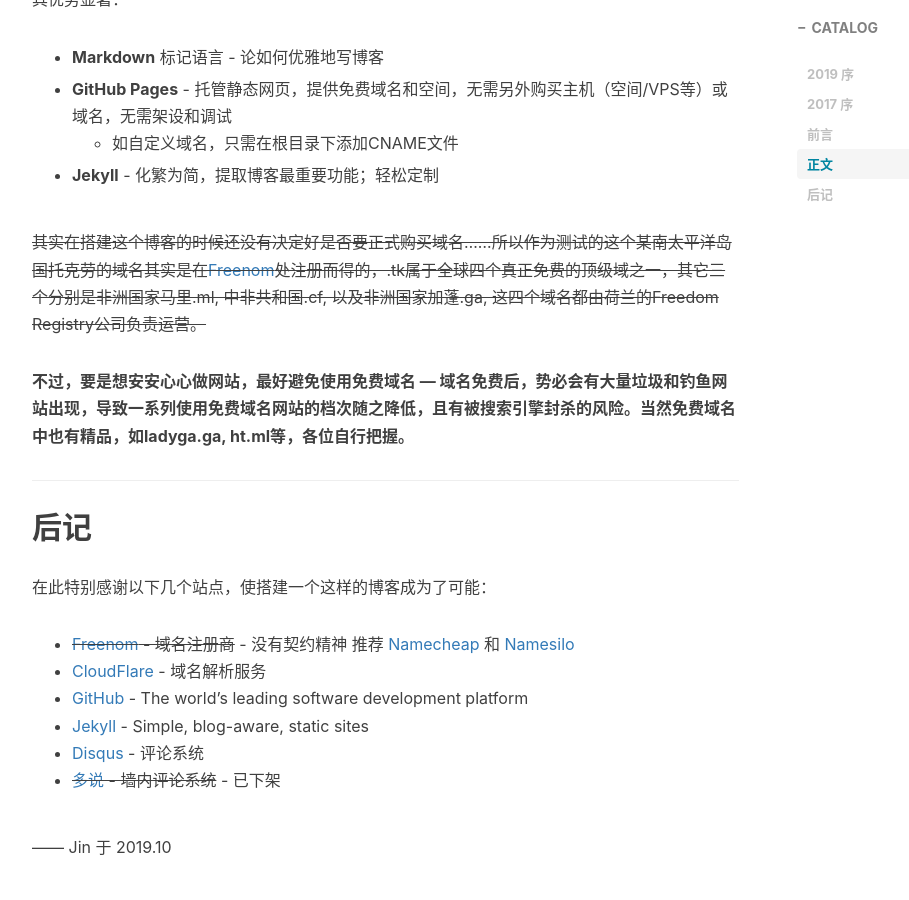
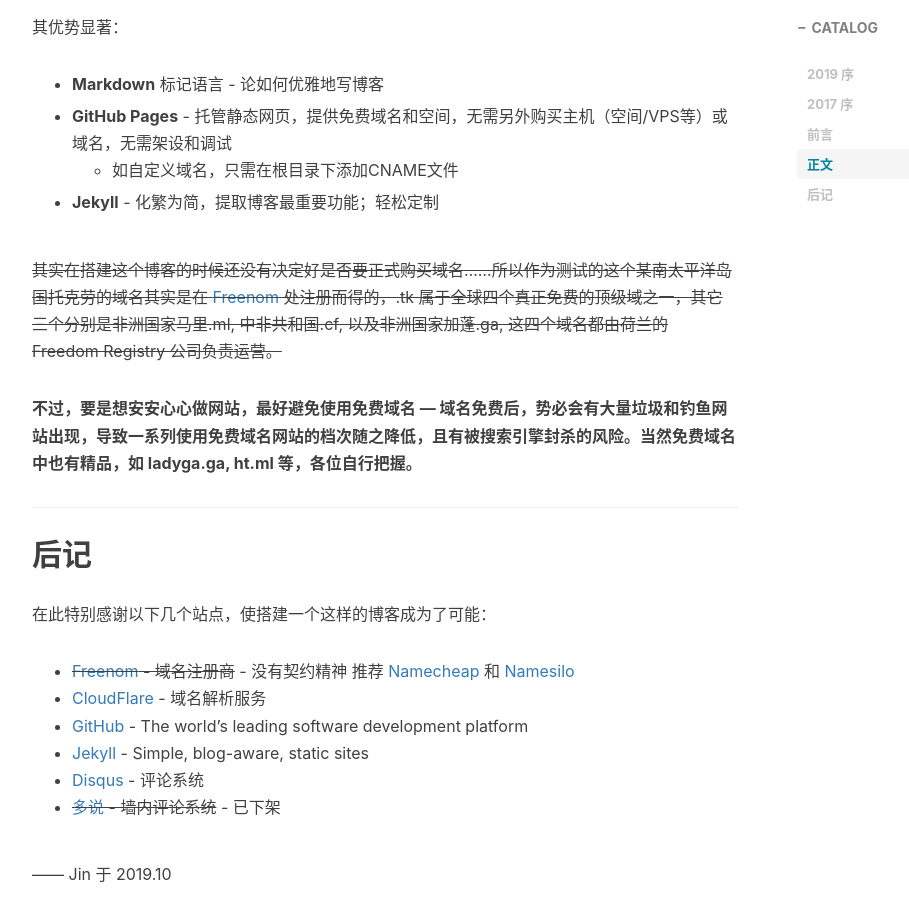
Before and after one commit to yanxxjin/yanxxjin.github.io, a Jekyll site: the page built from _posts/2019-10-31-hello-blog-hello-2019.markdown.md, in a window 1280 px wide and 900 px high, scrolled down 2674 px. Shown: the whole window, without its empty margins (233-1142 px from the left). Built offline with Jekyll 4.4.1, drawn with Linux system fonts in a browser that asks for light colours; nearby versions of some CDN libraries; comment, search, counter and statistics services are not loaded; some of the changed text lies outside the part shown.

```diff
--- a/_posts/2019-10-31-hello-blog-hello-2019.markdown.md
+++ b/_posts/2019-10-31-hello-blog-hello-2019.markdown.md
@@ -28,7 +29,7 @@ title: "\0  \0   \"Hello Blog. Hello Again in 2019\""
 
 > 写作是一个好习惯，深以为然。这是一个梳理、总结的过程，更是一个重新思考的过程。
 
-以下是我2017年写的(傻)序，将就看看吧。另外更新，免费域名jinsblog.tk 被 Freenom 商家无故收回并标价出售，大概是看到网站有了不少流量，故出此毫无契约精神之下举。
+以下是我2017年写的(傻)序，将就看看吧。另外更新，免费域名 jinsblog.tk 被 Freenom 商家无故收回并标价出售，大概是看到网站有了不少流量，故出此毫无契约精神之下举。
 
 ![img](/img/freenomkeng.jpg)
 
@@ -54,7 +55,7 @@ title: "\0  \0   \"Hello Blog. Hello Again in 2019\""
 为什要搭建这个博客？因为**生命在于折腾**。
 
 
-一边敲代码一边看着Jekyll生成的博客页面，内心迷之满足。文笔就那样，当作为一个新的开始吧！
+一边敲代码一边看着 Jekyll 生成的博客页面，内心迷之满足。文笔就那样，当作为一个新的开始吧！
 
 
 人们随着年龄的增长和经验的积累会逐渐地对事物形成固化的认识，上至宗教信仰，下至一道番茄汤的烹饪方法。如果守着这些经验和固化的认识停滞不前，生活就如同失去了原始动力，任由惯性引领。
@@ -104,10 +105,10 @@ title: "\0  \0   \"Hello Blog. Hello Again in 2019\""
 * **Jekyll** - 化繁为简，提取博客最重要功能；轻松定制
 
 
-~~其实在搭建这个博客的时候还没有决定好是否要正式购买域名......所以作为测试的这个某南太平洋岛国托克劳的域名其实是在[Freenom]处注册而得的，.tk属于全球四个真正免费的顶级域之一，其它三个分别是非洲国家马里.ml, 中非共和国.cf, 以及非洲国家加蓬.ga, 这四个域名都由荷兰的Freedom Registry公司负责运营。~~
+~~其实在搭建这个博客的时候还没有决定好是否要正式购买域名......所以作为测试的这个某南太平洋岛国托克劳的域名其实是在 [Freenom] 处注册而得的，.tk 属于全球四个真正免费的顶级域之一，其它三个分别是非洲国家马里.ml, 中非共和国.cf, 以及非洲国家加蓬.ga, 这四个域名都由荷兰的 Freedom Registry 公司负责运营。~~
 
 
-**不过，要是想安安心心做网站，最好避免使用免费域名 — 域名免费后，势必会有大量垃圾和钓鱼网站出现，导致一系列使用免费域名网站的档次随之降低，且有被搜索引擎封杀的风险。当然免费域名中也有精品，如ladyga.ga, ht.ml等，各位自行把握。**
+**不过，要是想安安心心做网站，最好避免使用免费域名 — 域名免费后，势必会有大量垃圾和钓鱼网站出现，导致一系列使用免费域名网站的档次随之降低，且有被搜索引擎封杀的风险。当然免费域名中也有精品，如 ladyga.ga, ht.ml 等，各位自行把握。**
 
 
 ---
@@ -131,15 +132,16 @@ title: "\0  \0   \"Hello Blog. Hello Again in 2019\""
 —— Jin 于 2019.10
 
 
-[Steve Losh]:   http://stevelosh.com/   "Steve Losh"
-[Derek Sivers]: http://sivers.org/  "Derek Sivers"
+[Steve Losh]:   http://stevelosh.com/                      "Steve Losh"
+[Derek Sivers]: http://sivers.org/                         "Derek Sivers"
 
-[Namecheap]: https://www.namecheap.com/  "Namecheap"
-[GitHub]: http://github.com   "Github"
-[Jekyll]:   https://github.com/mojombo/jekyll "Jekyll"
+[Namecheap]: https://www.namecheap.com/                    "Namecheap"
+[GitHub]: http://github.com                                "Github"
+[Jekyll]: https://jekyllrb.com                             "Jekyll"
 [Disqus]: http://disqus.com "Disqus"
-[CloudFlare]: https://www.cloudflare.com/ "CloudFlare"
-[GitHub Pages]: http://pages.github.com "GitHub Pages"
-[Namesilo]: https://www.namesilo.com/ "Namesilo"
-[Freenom]: http://www.freenom.com/en/index.html?lang=en "Freenom"
-[多说]: http://duoshuo.com/ "多说"
+[CloudFlare]: https://www.cloudflare.com/                  "CloudFlare"
+[GitHub Pages]: http://pages.github.com                    "GitHub Pages"
+[Namesilo]: https://www.namesilo.com/                      "Namesilo"
+
+[Freenom]: http://www.freenom.com/en/index.html?lang=en    "Freenom"
+[多说]: http://duoshuo.com/                                 "多说"
```
Also changed, not shown: other parts of _posts/2019-10-31-hello-blog-hello-2019.markdown.md (+3 -2 lines).
